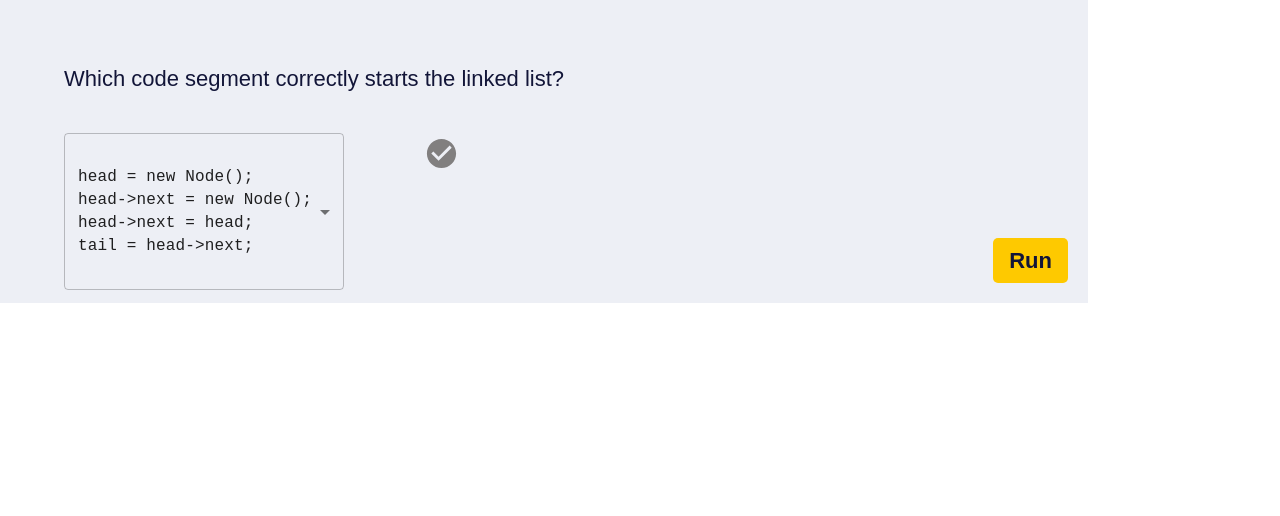
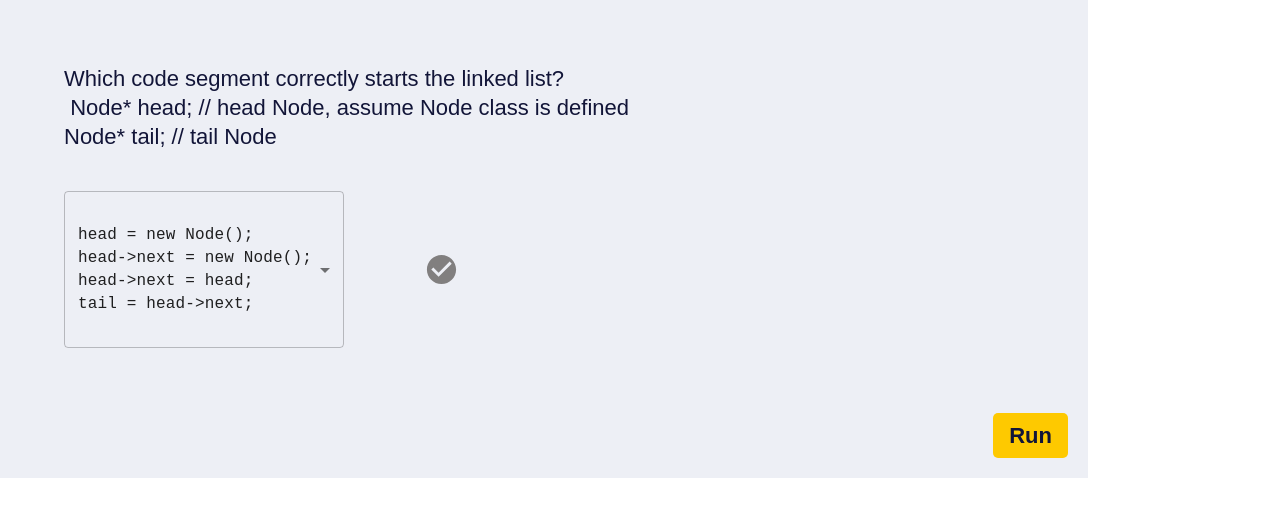
Before and after one commit to uclaacm/parcel-pointers, a React app: page /exercise-6 in a window 1280 px wide. Shown: the top 516 px of the page. Built offline with nearby package versions, Linux system fonts and the light colour scheme; a web font is replaced by a local one.

Commit message:
further add dropdown options

```diff
--- a/src/pages/Exercise6.tsx
+++ b/src/pages/Exercise6.tsx
@@ -6,9 +6,12 @@ const question = [
   {
     options: [
       'head = new Node();\nhead->next = new Node();\nhead->next = head;\ntail = head->next;',
+      'head = new Node();\nhead->next = new Node();\nhead->next = head;\ntail = head->next;',
+      '*head = new Node();\n*(head->next) = new Node();\n*(head->next->prev) = *head;\ntail = *head->next;',
+      'head = new Node();\nhead-> next = new Node();\ntail = head->next;\nhead->next->prev = head;',
     ],
     answer:
-      'head = new Node();\nhead->next = new Node();\nhead->next = head;\ntail = head->next;',
+      'head = new Node();\nhead-> next = new Node();\ntail = head->next;\nhead->next->prev = head;',
     correctText:
       'Correct! Let’s go through this line by line. The first line creates a new node and assigns head to point to it. The second line creates a second node and assigns the head node’s next pointer to point to it. The third line assigns tail to point at the second node, since it copies the head node’s next pointer. The fourth line actually simplifies to tail->prev = *head, since from the third line we know tail = head->next, it assigns the previous pointer of the tail node to point back to the head node.',
     wrongText: 'Not quite',
@@ -20,7 +23,7 @@ const Exercise6: FC = () => {
     <div className="exercise6-div">
       <RunCode
         questions={question}
-        displayText={'Which code segment correctly starts the linked list?'}
+        displayText={'Which code segment correctly starts the linked list?\n Node* head; // head Node, assume Node class is defined\nNode* tail; // tail Node'}
       />
     </div>
   );
--- a/src/styles/SelectCode.scss
+++ b/src/styles/SelectCode.scss
@@ -2,7 +2,7 @@
   border: 1px;
   border-color: #cfcfcf;
   font-size: 1.6vw;
-  height: 5vh;
+  height: fit-content;
   width: fit-content;
 
   @media (max-width: 600px) {
```
